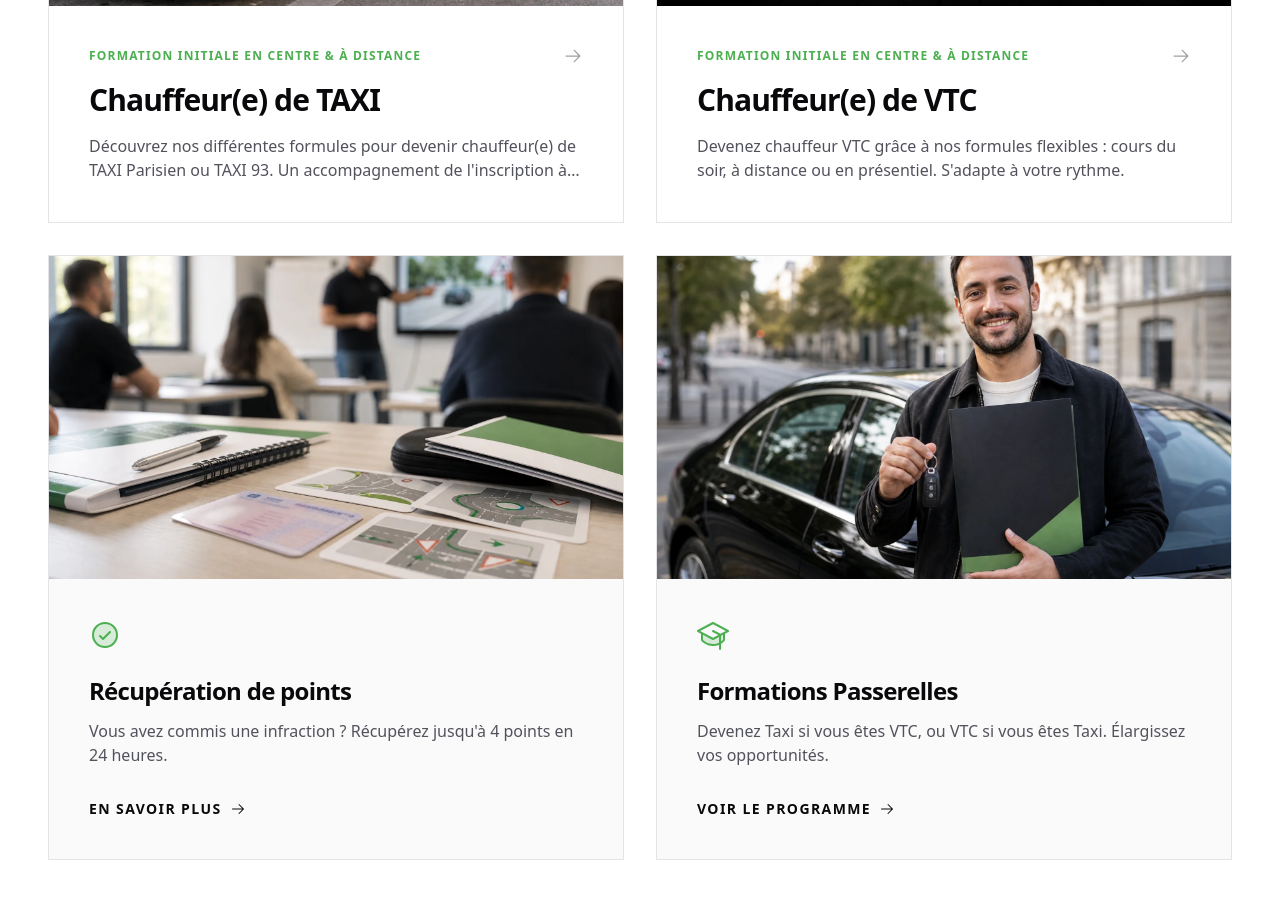
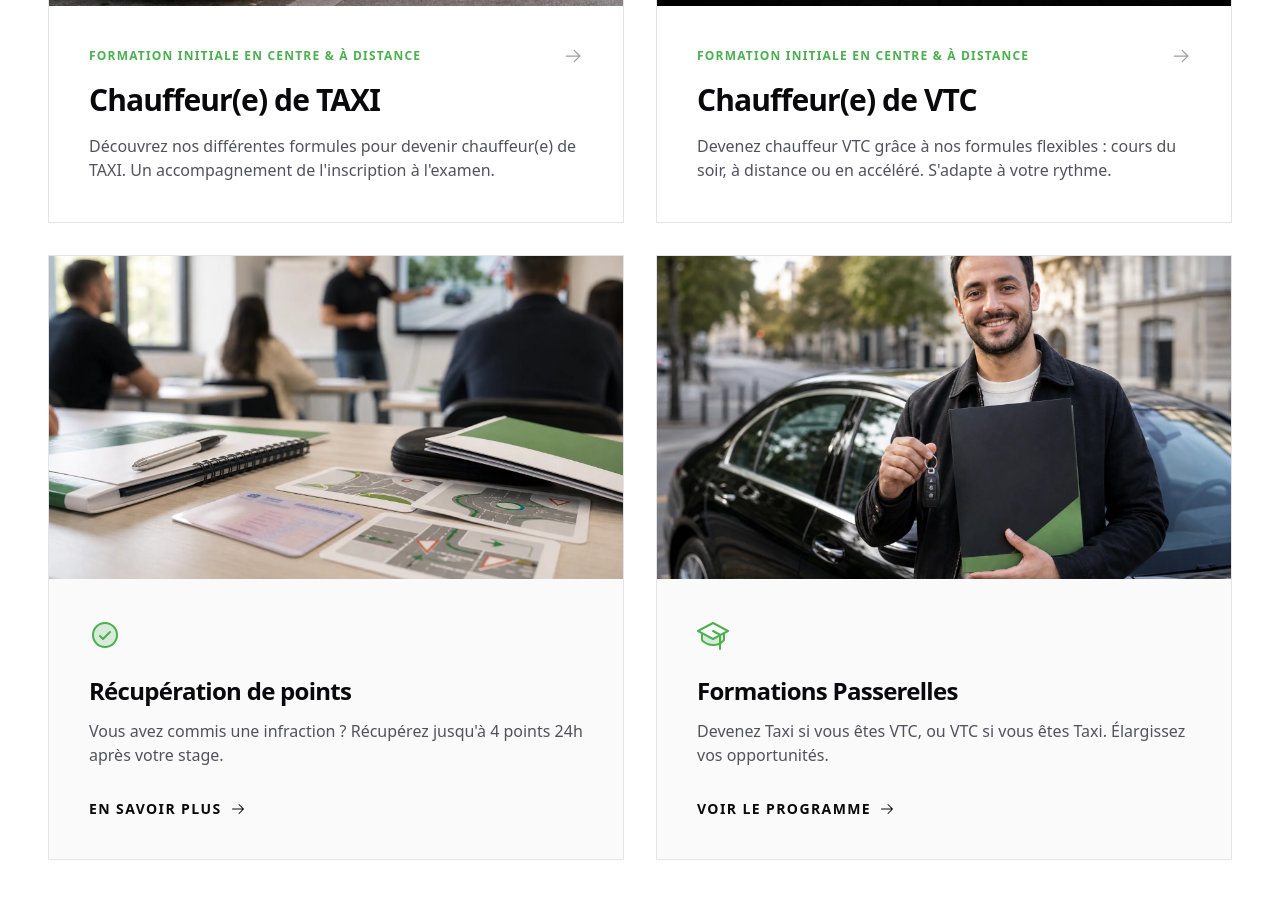
Before and after one commit to amarmehdaouiocb/GPFormation, a Next.js app: page / in a window 1280 px wide. Shown: the part 2020-2918 px from the top of the page. Built offline with nearby package versions, Linux system fonts and the light colour scheme; no server answers; a web font is replaced by a local one.

Commit message:
fix: applique les retours Adil sur les contenus

```diff
--- a/src/app/formation-vtc/page.tsx
+++ b/src/app/formation-vtc/page.tsx
@@ -4,13 +4,13 @@ import FormationFamilyTemplate from "@/components/FormationFamilyTemplate";
 export const metadata: import("next").Metadata = {
   title: "Formation VTC à Aulnay-sous-Bois (Île-de-France)",
   description:
-    "Formations VTC à Aulnay-sous-Bois : initiale, à distance (e-learning), cours du soir, continue et passerelle TAXI → VTC. Obtenez votre carte VTC. Éligible CPF.",
+    "Formations VTC à Aulnay-sous-Bois : initiale, continue et passerelle TAXI → VTC. Obtenez votre carte VTC. Éligible CPF.",
   alternates: { canonical: "/formation-vtc" },
   openGraph: {
     images: ["/opengraph-image.png"],
     title: "Formation VTC en Île-de-France",
     description:
-      "Formations VTC à Aulnay-sous-Bois : initiale, e-learning, cours du soir, continue et passerelle. Éligible CPF.",
+      "Formations VTC à Aulnay-sous-Bois : initiale, continue et passerelle. Éligible CPF.",
     url: "/formation-vtc",
   },
 };
@@ -18,7 +18,7 @@ export const metadata: import("next").Metadata = {
 export default async function Page() {
   const { content, data } = getMarkdownContent("formation-vtc");
   const breadcrumbs = [{ label: "Formation VTC", href: "/formation-vtc" }];
-  const subFormations = [{"title":"Formation Initiale","description":"En centre, la préparation classique et intensive.","href":"/formation-vtc/formation-initiale"},{"title":"À distance (E-learning)","description":"Formez-vous à votre rythme depuis chez vous.","href":"/formation-vtc/formation-distance"},{"title":"Cours du soir","description":"Idéal si vous êtes déjà en activité la journée.","href":"/formation-vtc/cours-du-soir"},{"title":"Formation Continue","description":"Le stage de renouvellement obligatoire.","href":"/formation-vtc/formation-continue"},{"title":"Passerelle TAXI → VTC","description":"Passez de Taxi à VTC facilement.","href":"/formation-vtc/formation-passerelle"}];
+  const subFormations = [{"title":"Formation Initiale","description":"En centre, la préparation classique et intensive.","href":"/formation-vtc/formation-initiale"},{"title":"Formation Continue","description":"Le stage de renouvellement obligatoire.","href":"/formation-vtc/formation-continue"},{"title":"Passerelle TAXI → VTC","description":"Passez de Taxi à VTC facilement.","href":"/formation-vtc/formation-passerelle"}];
   const downloads = [
     { label: "Référentiel T3P", href: "/documents/referentiel-t3p.pdf" },
     { label: "Grille d'évaluation VTC", href: "/documents/vtc/grille-evaluation-vtc.pdf" },
--- a/src/components/HomeContent.tsx
+++ b/src/components/HomeContent.tsx
@@ -90,7 +90,7 @@ const EditorialFormations = () => (
             </div>
             <h3 className="text-3xl font-bold tracking-tight mb-4">Chauffeur(e) de TAXI</h3>
             <p className="text-zinc-600 line-clamp-2">
-              Découvrez nos différentes formules pour devenir chauffeur(e) de TAXI Parisien ou TAXI 93. Un accompagnement de l'inscription à l'examen.
+              Découvrez nos différentes formules pour devenir chauffeur(e) de TAXI. Un accompagnement de l&apos;inscription à l&apos;examen.
             </p>
           </div>
         </Link>
@@ -113,7 +113,7 @@ const EditorialFormations = () => (
             </div>
             <h3 className="text-3xl font-bold tracking-tight mb-4">Chauffeur(e) de VTC</h3>
             <p className="text-zinc-600 line-clamp-2">
-              Devenez chauffeur VTC grâce à nos formules flexibles : cours du soir, à distance ou en présentiel. S'adapte à votre rythme.
+              Devenez chauffeur VTC grâce à nos formules flexibles : cours du soir, à distance ou en accéléré. S&apos;adapte à votre rythme.
             </p>
           </div>
         </Link>
@@ -135,7 +135,7 @@ const EditorialFormations = () => (
             <div>
               <CheckCircle size={32} className="text-[#4CAF50] mb-6" weight="duotone" />
               <h3 className="text-2xl font-bold tracking-tight mb-3">Récupération de points</h3>
-              <p className="text-zinc-600">Vous avez commis une infraction ? Récupérez jusqu'à 4 points en 24 heures.</p>
+              <p className="text-zinc-600">Vous avez commis une infraction ? Récupérez jusqu&apos;à 4 points 24h après votre stage.</p>
             </div>
             <div className="flex items-center gap-2 mt-8 text-sm font-bold tracking-widest uppercase text-zinc-950">
               En savoir plus <ArrowRight size={16} className="group-hover:translate-x-1 transition-transform" />
--- a/src/content/accueil.md
+++ b/src/content/accueil.md
@@ -12,7 +12,7 @@ Centre de formation TAXI / VTC en Île-de-France
 
 ### Chauffeur(e) de TAXI
 
-Découvrez nos différentes formules pour devenir chauffeur(e) de TAXI Parisien ou TAXI 93.
+Découvrez nos différentes formules pour devenir chauffeur(e) de TAXI.
 
 ### Chauffeur(e) de VTC
 
@@ -20,7 +20,7 @@ Devenez chauffeur VTC grâce à nos différentes formules s'adaptant à votre em
 
 ### Récupération de points
 
-Vous avez commis une infraction au code de la route ? Récupérez jusqu'à 4 points en 24 heures.
+Vous avez commis une infraction au code de la route ? Récupérez jusqu'à 4 points 24h après votre stage.
 
 ---
 
--- a/src/content/blog-formation-vtc-a-distance.md
+++ b/src/content/blog-formation-vtc-a-distance.md
@@ -4,7 +4,7 @@
 
 ## Peut-on suivre une formation VTC à distance ?
 
-Devenir chauffeur VTC en suivant une formation en E-Learning est possible dans notre centre de formation ECOLE GALLIENI. Cette formule vous offre la possibilité de suivre des cours en ligne depuis votre smartphone. Notre application vous permet de bénéficier de supports de cours numériques en format PDF ainsi que de vidéos vous expliquant en détail chaque thématique abordée pour chacun des modules.
+Devenir chauffeur VTC en suivant une formation en E-Learning est possible dans notre centre de formation GP Formation. Cette formule vous offre la possibilité de suivre des cours en ligne depuis votre smartphone. Notre application vous permet de bénéficier de supports de cours numériques en format PDF ainsi que de vidéos vous expliquant en détail chaque thématique abordée pour chacun des modules.
 
 Vous pouvez aussi tester vos connaissances grâce à nos tests en ligne (QCM) sous forme de parcours.
 
--- a/src/content/formation-vtc-cours-du-soir.md
+++ b/src/content/formation-vtc-cours-du-soir.md
@@ -61,7 +61,7 @@ Nos formations VTC en cours du soir sont très efficaces et ont un taux quasi é
 
 ## Quelles sont les alternatives à la formation en cours du soir ?
 
-L'école Gallieni propose 2 autres formations VTC :
+GP Formation propose 2 autres formations VTC :
 
 - Formation VTC à temps plein
 - Formation VTC à distance
--- a/src/content/formation-vtc-distance.md
+++ b/src/content/formation-vtc-distance.md
@@ -4,7 +4,7 @@
 
 ## Peut-on suivre une formation VTC à distance ?
 
-Devenir chauffeur VTC en suivant une formation en E-Learning est possible au centre de formation ECOLE GALLIENI. Cette formule permet de suivre des cours en ligne depuis un smartphone. L'application offre des supports de cours numériques en format PDF ainsi que des vidéos expliquant chaque thématique abordée pour chaque module.
+Devenir chauffeur VTC en suivant une formation en E-Learning est possible au centre de formation GP Formation. Cette formule permet de suivre des cours en ligne depuis un smartphone. L'application offre des supports de cours numériques en format PDF ainsi que des vidéos expliquant chaque thématique abordée pour chaque module.
 
 Vous pouvez tester vos connaissances grâce à des tests en ligne (QCM) sous forme de parcours.
 
--- a/src/content/formation-vtc.md
+++ b/src/content/formation-vtc.md
@@ -42,4 +42,4 @@ Il faut être titulaire du permis de conduire de catégorie B non affecté par l
 
 La formation est une bonne base pour maîtriser les compétences nécessaires de n'importe quel domaine d'activité. Même si dans le cadre de l'obtention de la carte VTC, vous avez la possibilité de vous en passer, il est important de se rapprocher d'un centre de formation agréé pour préparer l'examen VTC.
 
-GP Formation offre la possibilité de suivre la formation à temps plein sur 3 semaines ou en cours du soir sur 4 semaines. Après avoir réussi à l'examen théorique et pratique, les conducteurs pourront procéder à la demande de carte professionnelle auprès de la préfecture de leurs départements respectifs.
+GP Formation vous accompagne sur la formation initiale, la formation continue et la passerelle TAXI vers VTC. Après avoir réussi à l'examen théorique et pratique, les conducteurs pourront procéder à la demande de carte professionnelle auprès de la préfecture de leurs départements respectifs.
```
